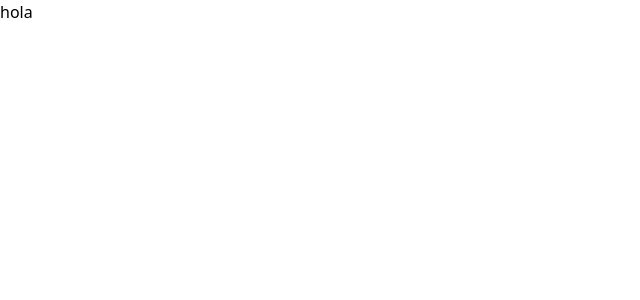
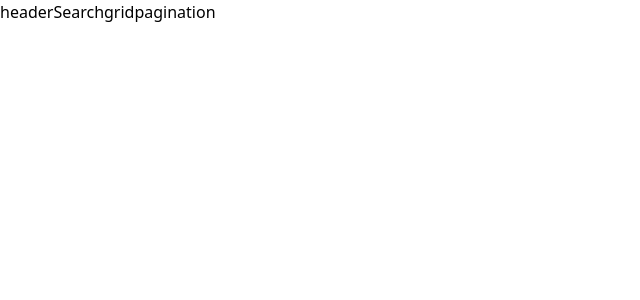
Before and after one commit to DonytXz/mujeres, a React (Create React App) app: page / in a window 1280 px wide. Shown: the top 300 px of the page, without its empty margins (0-640 px from the left). Built offline with nearby package versions, Linux system fonts and the light colour scheme.

Commit message:
[ADDED] proyect structure

```diff
--- /dev/null
+++ b/src/components/Header.jsx
@@ -0,0 +1,9 @@
+const Header = () => {
+    return (
+        <>
+            header
+        </>
+    )
+}
+
+export default Header
--- /dev/null
+++ b/src/components/Pagination.jsx
@@ -0,0 +1,11 @@
+import React from 'react'
+
+const Pagination = () => {
+    return (
+        <>
+            pagination
+        </>
+    )
+}
+
+export default Pagination
--- /dev/null
+++ b/src/components/directory/Card.jsx
@@ -0,0 +1,11 @@
+import React from 'react'
+
+const Card = () => {
+    return (
+        <>
+
+        </>
+    )
+}
+
+export default Card
--- /dev/null
+++ b/src/components/directory/Grid.jsx
@@ -0,0 +1,11 @@
+import React from 'react'
+
+const Grid = () => {
+    return (
+        <>
+            grid
+        </>
+    )
+}
+
+export default Grid
--- /dev/null
+++ b/src/components/directory/Search.jsx
@@ -0,0 +1,11 @@
+import React from 'react'
+
+const Search = () => {
+    return (
+        <>
+            Search
+        </>
+    )
+}
+
+export default Search
--- /dev/null
+++ b/src/components/directory/index.js
@@ -0,0 +1,9 @@
+// import Card from './Card'
+import Grid from './Grid'
+import Search from './Search'
+
+export{
+    // Card,
+    Grid,
+    Search
+}
--- /dev/null
+++ b/src/components/index.js
@@ -0,0 +1,7 @@
+import Header from './Header'
+import Pagination from './Pagination'
+
+export{
+    Header,
+    Pagination
+}
--- a/src/pages/Directory.jsx
+++ b/src/pages/Directory.jsx
@@ -1,9 +1,14 @@
 import React from "react";
+import { Search, Grid } from "../components/directory";
+import { Pagination, Header } from "../components";
 
 const Directory = () => {
   return (
     <>
-      <h1 className="">hola</h1>
+      <Header />
+      <Search />
+      <Grid />
+      <Pagination />
     </>
   );
 };
--- a/tailwind.config.js
+++ b/tailwind.config.js
@@ -2,10 +2,13 @@ module.exports = {
   purge: [],
   darkMode: false, // or 'media' or 'class'
   theme: {
+
     extend: {},
   },
   variants: {
-    extend: {},
+    extend: {
+
+    },
   },
   plugins: [],
 }
```
Also changed, not shown: 1 other file (tests, documents, lock files or other folders).
